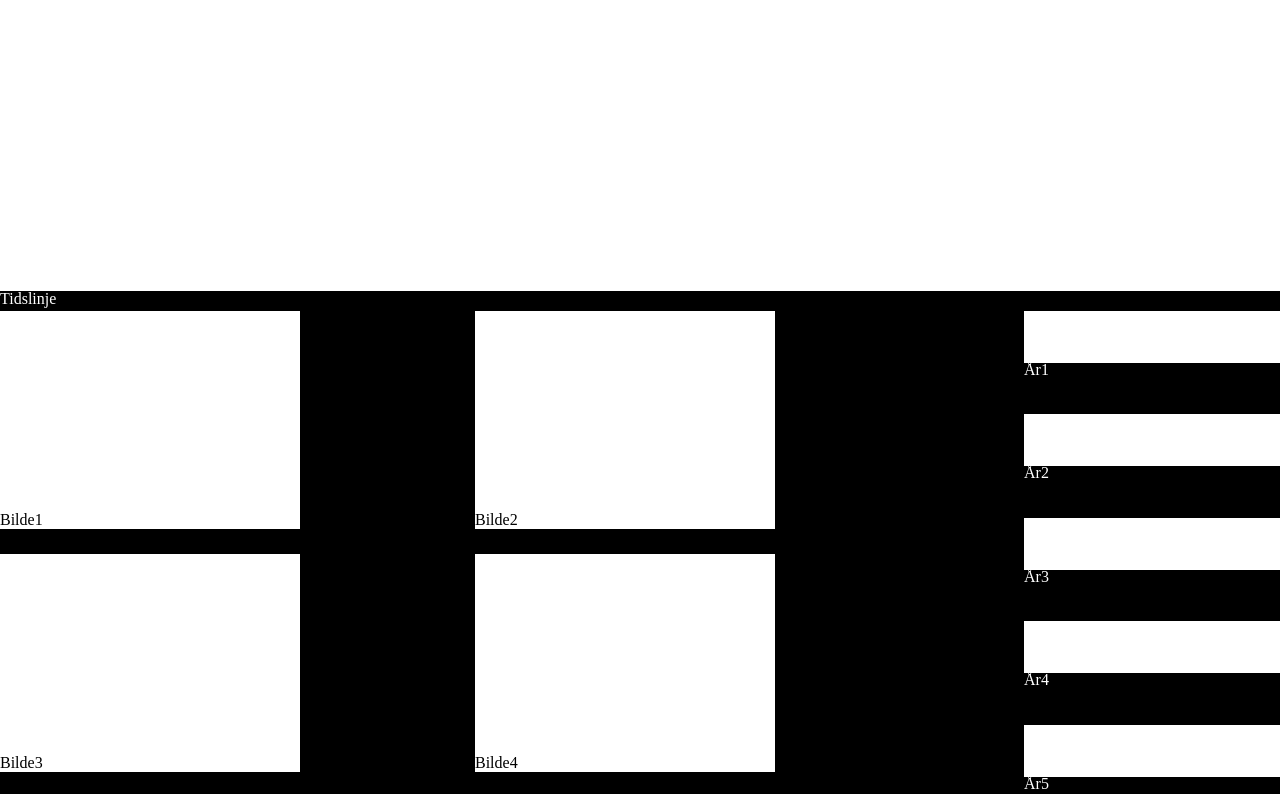
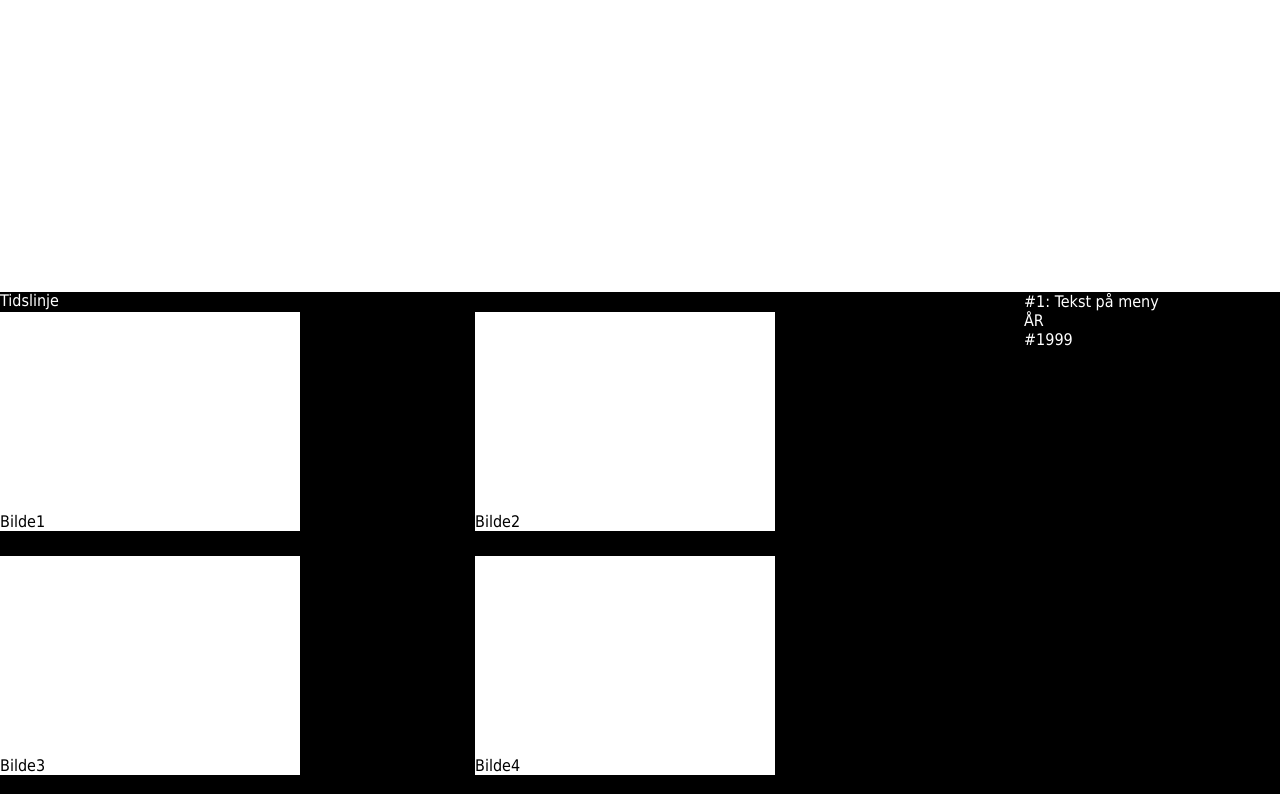
Before and after one commit to JesperFK/JesperFK.github.io, a plain HTML site: page Prosjekt/historie.html in a window 1280 px wide. Shown: the part 118-912 px from the top of the page. Drawn offline with Linux system fonts and the light colour scheme.

```diff
--- a/Prosjekt/historie.html
+++ b/Prosjekt/historie.html
@@ -26,6 +26,7 @@
 <section class="gridbilderår">
 
   <section class="gridhistoriskebilder">
+
     <article>Bilde1</article>
     <article>Bilde2</article>
     <article>Bilde3</article>
@@ -34,16 +35,32 @@
     <article>Bilde6</article>
   </section>
 
-  <section class="gridår">
-    <article>År1</article>
-    <article>År2</article>
-    <article>År3</article>
-    <article>År4</article>
-    <article>År5</article>
-    <article>År6</article>
-    <article>År7</article>
-  </section>
-</section>
+
+<div>
+       <div class="dropdown">
+     <span>#1: Tekst på meny</span>
+     <div class="dropdown-innhold">
+       <div>punkt 1</div>
+       <div>punkt 2</div>
+     </div>
+   </div>
+
+   <div class="dropdown">
+     <span>ÅR</span>
+     <div class="dropdown-innhold">
+       <div>punkt 1</div>
+       <div>punkt 2</div>
+     </div>
+   </div>
+   <div class="dropdown">
+        <span>#1999</span>
+        <div class="dropdown-innhold">
+          <div>Heiendnfnfed</div>
+          <div>punkt 2</div>
+        </div>
+      </div>
+
+ <div class
 </main>
   </body>
 </html>
--- a/Prosjekt/style.css
+++ b/Prosjekt/style.css
@@ -4,6 +4,7 @@ body{
   background-size: cover;
   background-color: black;
   margin:0;
+  font-family: Tahoma;
 }
 
 ul {
@@ -87,7 +88,6 @@ li a:hover {
   background-color: white;
   padding-top: 200px;
   margin-top: 1px;
-  margin-bottom: -10000px;
   width: 700px;
   height: 270px;
   margin-right: auto;
@@ -196,21 +196,6 @@ grid-template-columns:
   width: 300px;
 }
 
-.gridår{
-  display: grid;
-  grid-gap: 0px;
-  grid-template-columns:
-  5px;
-}
-
-.gridår>article{
-  color: white;
-  background-color: white;
-  padding-top: 50px;
-  margin-top: 20px;
-  height: 2px;
-  width: 290px;
-}
 
 .gridbilderår{
 display:grid;
@@ -253,3 +238,19 @@ grid-template-columns:
   height: 200px;
   margin-left: 1140px
 }
+
+
+.dropdown{
+  posititon: relative;
+  color: white;
+}
+.dropdown-innhold{
+  display: none;
+  position: absolute;
+  z-index: 1;
+  background-color: white;
+  color: black;
+}
+.dropdown:hover .dropdown-innhold{
+  display:block;
+}
```
Also changed, not shown: Prosjekt/spillere.html (+1 -1 lines), Prosjekt/bilder/Målvakter.png (added), Prosjekt/bilder/degea.jpg (added), Prosjekt/bilder/degea.png (added), Prosjekt/bilder/mout.png (added), Prosjekt/bilder/romero.png (added), 1 other file.
